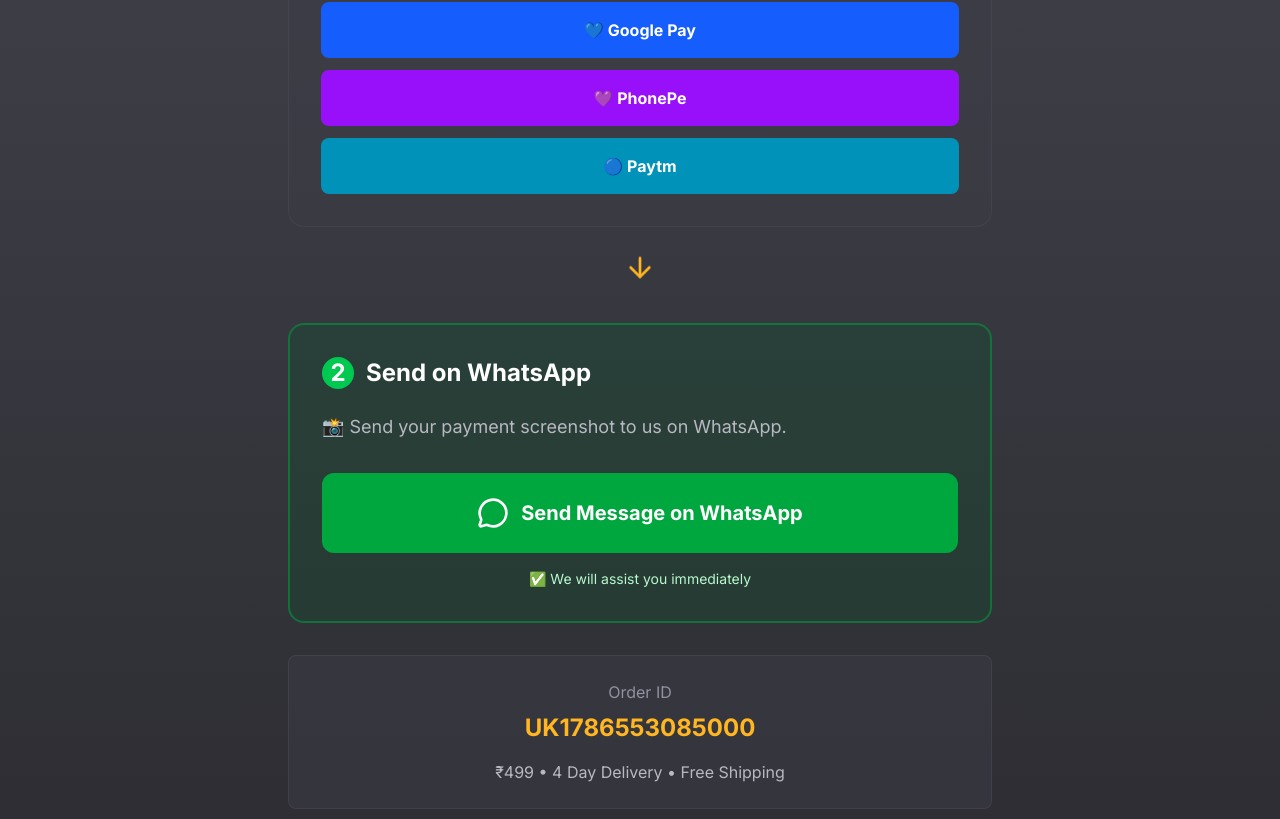
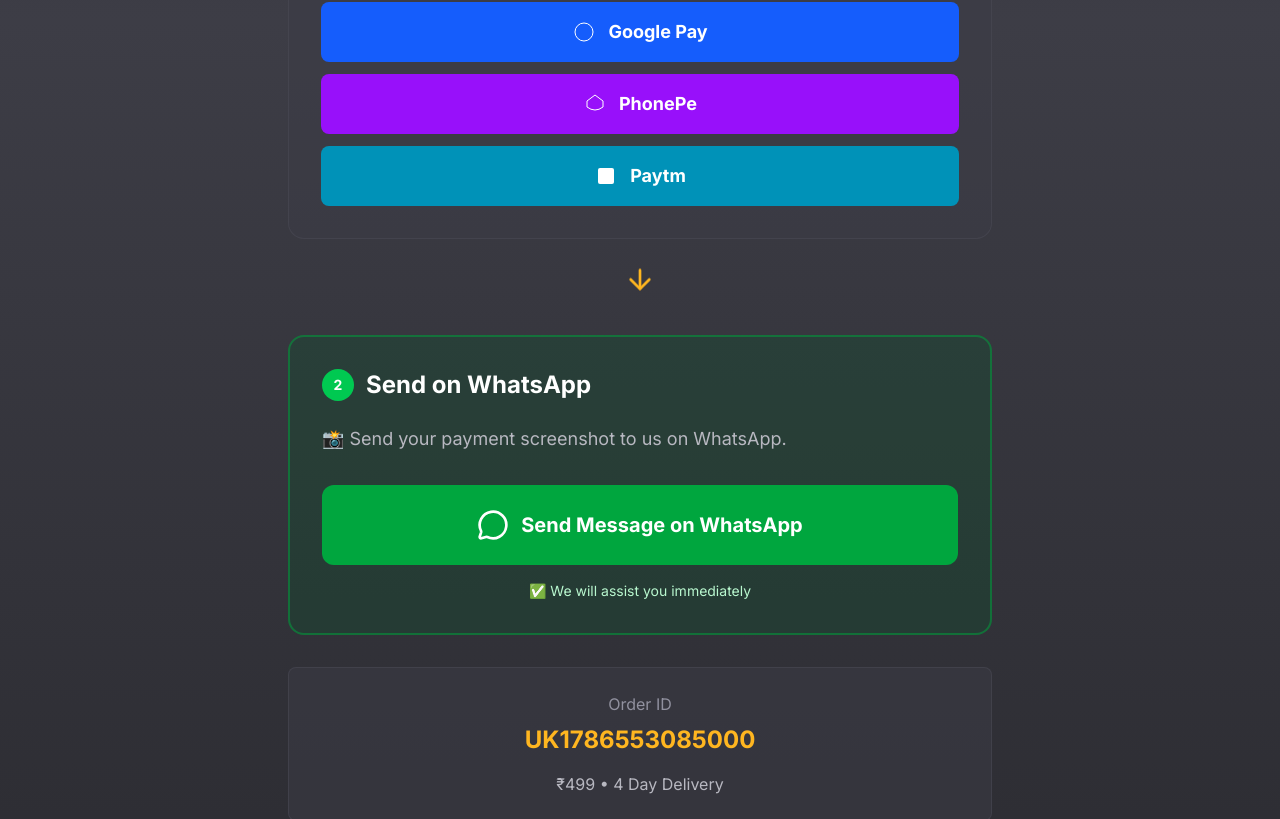
Before and after one commit to joshibhanu2018-design/Ukpscdecoded, a Next.js app in the folder website/: page /order-confirmation in a window 1280 px wide. Shown: the part 897-1716 px from the top of the page. Built offline with nearby package versions, Linux system fonts and the light colour scheme.

Commit message:
FIX: Proper UPI deep links to open Google Pay/PhonePe/Paytm apps (not WhatsApp). Use cropped QR code from Google Drive. Add fallback to generic UPI link if app not installed. Improve payment button styling with proper SVG icons

```diff
--- a/website/src/app/order-confirmation/page.tsx
+++ b/website/src/app/order-confirmation/page.tsx
@@ -24,15 +24,27 @@ function OrderConfirmationContent() {
     setTimeout(() => setCopied(false), 2000);
   };
 
-  const googlePayLink = `upi://pay?pa=${upiId}&pn=UKPSC%20Decoded&am=${amount}&tn=Book`;
-  const phonePeLink = `upi://pay?pa=${upiId}&pn=UKPSC%20Decoded&am=${amount}&tn=Book`;
-  const paytmLink = `upi://pay?pa=${upiId}&pn=UKPSC%20Decoded&am=${amount}&tn=Book`;
+  // UPI deep links
+  const googlePayLink = `tez://upi/pay?pa=${upiId}&pn=UKPSC&am=${amount}&tn=Book`;
+  const phonePeLink = `phonepe://pay?pa=${upiId}&pn=UKPSC&am=${amount}&tn=Book`;
+  const paytmLink = `paytm://pay?pa=${upiId}&pn=UKPSC&am=${amount}&tn=Book`;
+  const upiLink = `upi://pay?pa=${upiId}&pn=UKPSC&am=${amount}&tn=Book`;
 
   const whatsappMessage = isHindi
-    ? `नमस्ते 👋\n\nमैंने अपना भुगतान पूरा कर दिया है।\n\nनाम: ${customerName}\nईमेल: ${customerEmail}\nफोन: ${customerPhone}\nऑर्डर ID: ${orderId}\n\nकृपया मेरा स्क्रीनशॉट संलग्न देखें।`
-    : `Hi 👋\n\nI have completed my payment.\n\nName: ${customerName}\nEmail: ${customerEmail}\nPhone: ${customerPhone}\nOrder ID: ${orderId}\n\nPlease find my screenshot attached.`;
+    ? `नमस्ते 👋\n\nमैंने अपना भुगतान पूरा कर दिया है।\n\nनाम: ${customerName}\nईमेल: ${customerEmail}\nफोन: ${customerPhone}\nऑर्डर ID: ${orderId}`
+    : `Hi 👋\n\nI have completed my payment.\n\nName: ${customerName}\nEmail: ${customerEmail}\nPhone: ${customerPhone}\nOrder ID: ${orderId}`;
 
   const whatsappLink = `https://wa.me/${phoneNumber}?text=${encodeURIComponent(whatsappMessage)}`;
+
+  const handlePaymentClick = (appLink: string) => (e: React.MouseEvent) => {
+    e.preventDefault();
+    window.location.href = appLink;
+    setTimeout(() => {
+      if (!document.hidden) {
+        window.location.href = upiLink;
+      }
+    }, 2000);
+  };
 
   return (
     <div className="min-h-screen bg-gradient-to-b from-graphite-900 via-graphite-800 to-graphite-900 text-white">
@@ -44,30 +56,56 @@ function OrderConfirmationContent() {
 
         {/* STEP 1 */}
         <div className="bg-graphite-800/50 rounded-2xl p-8 border border-graphite-700/50 mb-8">
-          <h2 className="text-2xl font-bold mb-6 flex items-center gap-3"><div className="w-8 h-8 rounded-full bg-saffron-500 flex items-center justify-center font-bold">1</div>{isHindi ? 'भुगतान पूरा करें' : 'Complete Payment'}</h2>
+          <h2 className="text-2xl font-bold mb-6 flex items-center gap-3"><div className="w-8 h-8 rounded-full bg-saffron-500 flex items-center justify-center font-bold text-sm">1</div>{isHindi ? 'भुगतान पूरा करें' : 'Complete Payment'}</h2>
           <p className="text-graphite-300 mb-8 text-lg">{isHindi ? '💡 UPI ID कॉपी करें, अपने भुगतान ऐप में पेस्ट करें और आसानी से भुगतान करें।' : '💡 Copy the UPI ID, paste it in your payment app and pay easily.'}</p>
 
           <div className="bg-graphite-700/30 rounded-lg p-6 mb-8 border border-graphite-600">
             <p className="text-sm text-graphite-400 mb-3">UPI ID</p>
             <div className="flex items-center gap-3">
               <code className="text-2xl font-bold text-saffron-400 flex-1">{upiId}</code>
-              <button onClick={copyToClipboard} className="flex items-center gap-2 px-4 py-2 bg-saffron-500 hover:bg-saffron-600 rounded-lg font-bold">
+              <button onClick={copyToClipboard} className="flex items-center gap-2 px-4 py-2 bg-saffron-500 hover:bg-saffron-600 rounded-lg font-bold whitespace-nowrap">
                 {copied ? (<><Check className="w-5 h-5" />{isHindi ? 'किया' : 'Copied'}</>) : (<><Copy className="w-5 h-5" />{isHindi ? 'कॉपी' : 'Copy'}</>)}
               </button>
             </div>
           </div>
 
-          <div className="bg-white rounded-lg p-6 mb-8">
-            <p className="text-center text-graphite-800 font-bold mb-4">{isHindi ? 'या QR स्कैन करें' : 'Or Scan QR'}</p>
-            <div className="flex justify-center">
-              <img src="https://lh3.googleusercontent.com/d/147zvUsBQRLR4yI9_9nbMpGFadSCAn-nc=w300" alt="QR" className="w-56 h-56" />
+          {/* QR Code */}
+          <div className="bg-white rounded-lg p-6 mb-8 flex justify-center">
+            <div className="text-center">
+              <p className="text-graphite-800 font-bold mb-4">{isHindi ? 'या QR स्कैन करें' : 'Or Scan QR'}</p>
+              <img
+                src="https://lh3.googleusercontent.com/d/1XRZxaaYIu50JOMpddgu_EFq5ibVQoJF2?raw=true"
+                alt="UPI QR Code"
+                className="w-56 h-56 mx-auto"
+              />
             </div>
           </div>
 
+          {/* Payment Buttons */}
           <div className="space-y-3">
-            <a href={googlePayLink} className="block w-full bg-blue-600 hover:bg-blue-700 py-4 rounded-lg font-bold text-center">💙 Google Pay</a>
-            <a href={phonePeLink} className="block w-full bg-purple-600 hover:bg-purple-700 py-4 rounded-lg font-bold text-center">💜 PhonePe</a>
-            <a href={paytmLink} className="block w-full bg-cyan-600 hover:bg-cyan-700 py-4 rounded-lg font-bold text-center">🔵 Paytm</a>
+            <button
+              onClick={handlePaymentClick(googlePayLink)}
+              className="w-full bg-blue-600 hover:bg-blue-700 py-4 rounded-lg font-bold text-lg flex items-center justify-center gap-3"
+            >
+              <svg className="w-6 h-6" viewBox="0 0 24 24" fill="white"><circle cx="12" cy="12" r="9" stroke="white" strokeWidth="1" fill="none"/></svg>
+              Google Pay
+            </button>
+
+            <button
+              onClick={handlePaymentClick(phonePeLink)}
+              className="w-full bg-purple-600 hover:bg-purple-700 py-4 rounded-lg font-bold text-lg flex items-center justify-center gap-3"
+            >
+              <svg className="w-6 h-6" viewBox="0 0 24 24" fill="white"><path d="M12 3 L20 9 L20 15 Q12 21 4 15 L4 9 Z" stroke="white" fill="none"/></svg>
+              PhonePe
+            </button>
+
+            <button
+              onClick={handlePaymentClick(paytmLink)}
+              className="w-full bg-cyan-600 hover:bg-cyan-700 py-4 rounded-lg font-bold text-lg flex items-center justify-center gap-3"
+            >
+              <svg className="w-6 h-6" viewBox="0 0 24 24" fill="white"><rect x="4" y="4" width="16" height="16" rx="2"/></svg>
+              Paytm
+            </button>
           </div>
         </div>
 
@@ -75,10 +113,16 @@ function OrderConfirmationContent() {
 
         {/* STEP 2 */}
         <div className="bg-green-900/30 rounded-2xl p-8 border-2 border-green-600/50">
-          <h2 className="text-2xl font-bold mb-6 flex items-center gap-3"><div className="w-8 h-8 rounded-full bg-green-500 flex items-center justify-center font-bold">2</div>{isHindi ? 'WhatsApp पर भेजें' : 'Send on WhatsApp'}</h2>
+          <h2 className="text-2xl font-bold mb-6 flex items-center gap-3"><div className="w-8 h-8 rounded-full bg-green-500 flex items-center justify-center font-bold text-sm">2</div>{isHindi ? 'WhatsApp पर भेजें' : 'Send on WhatsApp'}</h2>
           <p className="text-graphite-300 mb-8 text-lg">{isHindi ? '📸 अपना भुगतान स्क्रीनशॉट WhatsApp पर हमें भेजें।' : '📸 Send your payment screenshot to us on WhatsApp.'}</p>
-          <a href={whatsappLink} target="_blank" rel="noopener noreferrer" className="flex items-center justify-center gap-3 w-full py-6 bg-green-600 hover:bg-green-700 rounded-xl font-bold text-xl">
-            <MessageCircle className="w-8 h-8" />{isHindi ? 'WhatsApp पर संदेश भेजें' : 'Send Message on WhatsApp'}
+          <a
+            href={whatsappLink}
+            target="_blank"
+            rel="noopener noreferrer"
+            className="flex items-center justify-center gap-3 w-full py-6 bg-green-600 hover:bg-green-700 rounded-xl font-bold text-xl"
+          >
+            <MessageCircle className="w-8 h-8" />
+            {isHindi ? 'WhatsApp पर संदेश भेजें' : 'Send Message on WhatsApp'}
           </a>
           <p className="text-green-200 text-sm mt-4 text-center">{isHindi ? '✅ हम तुरंत आपकी सहायता करेंगे' : '✅ We will assist you immediately'}</p>
         </div>
@@ -86,7 +130,7 @@ function OrderConfirmationContent() {
         <div className="bg-graphite-800/50 rounded-lg p-6 border border-graphite-700/50 mt-8 text-center">
           <p className="text-graphite-400 mb-2">{isHindi ? 'ऑर्डर ID' : 'Order ID'}</p>
           <p className="text-2xl font-bold text-saffron-400 mb-4">{orderId}</p>
-          <p className="text-graphite-300">₹{amount} • {isHindi ? '4 दिन में डिलीवरी' : '4 Day Delivery'} • {isHindi ? 'मुफ्त शिपिंग' : 'Free Shipping'}</p>
+          <p className="text-graphite-300">₹{amount} • {isHindi ? '4 दिन में डिलीवरी' : '4 Day Delivery'}</p>
         </div>
       </div>
     </div>
```
